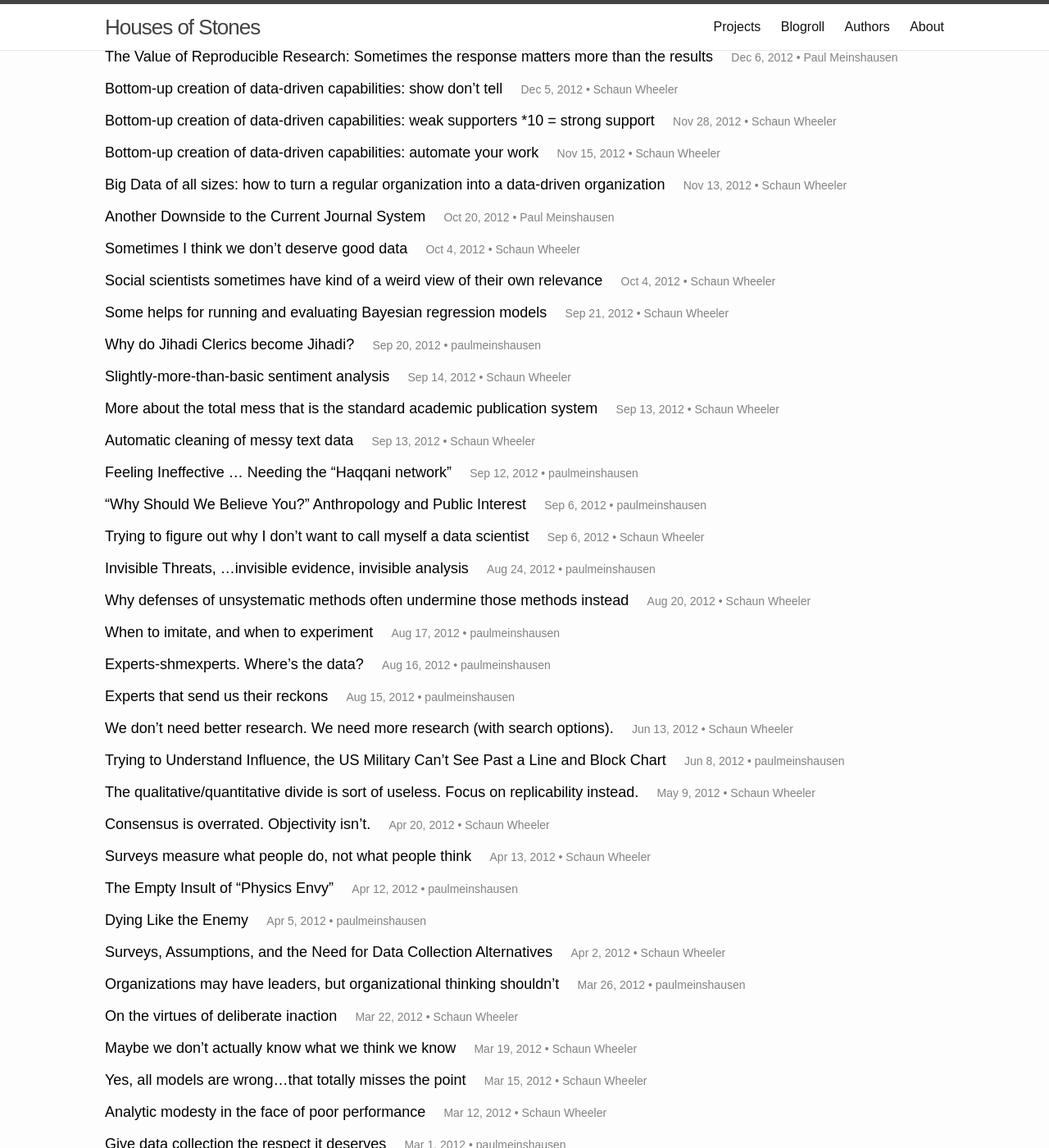
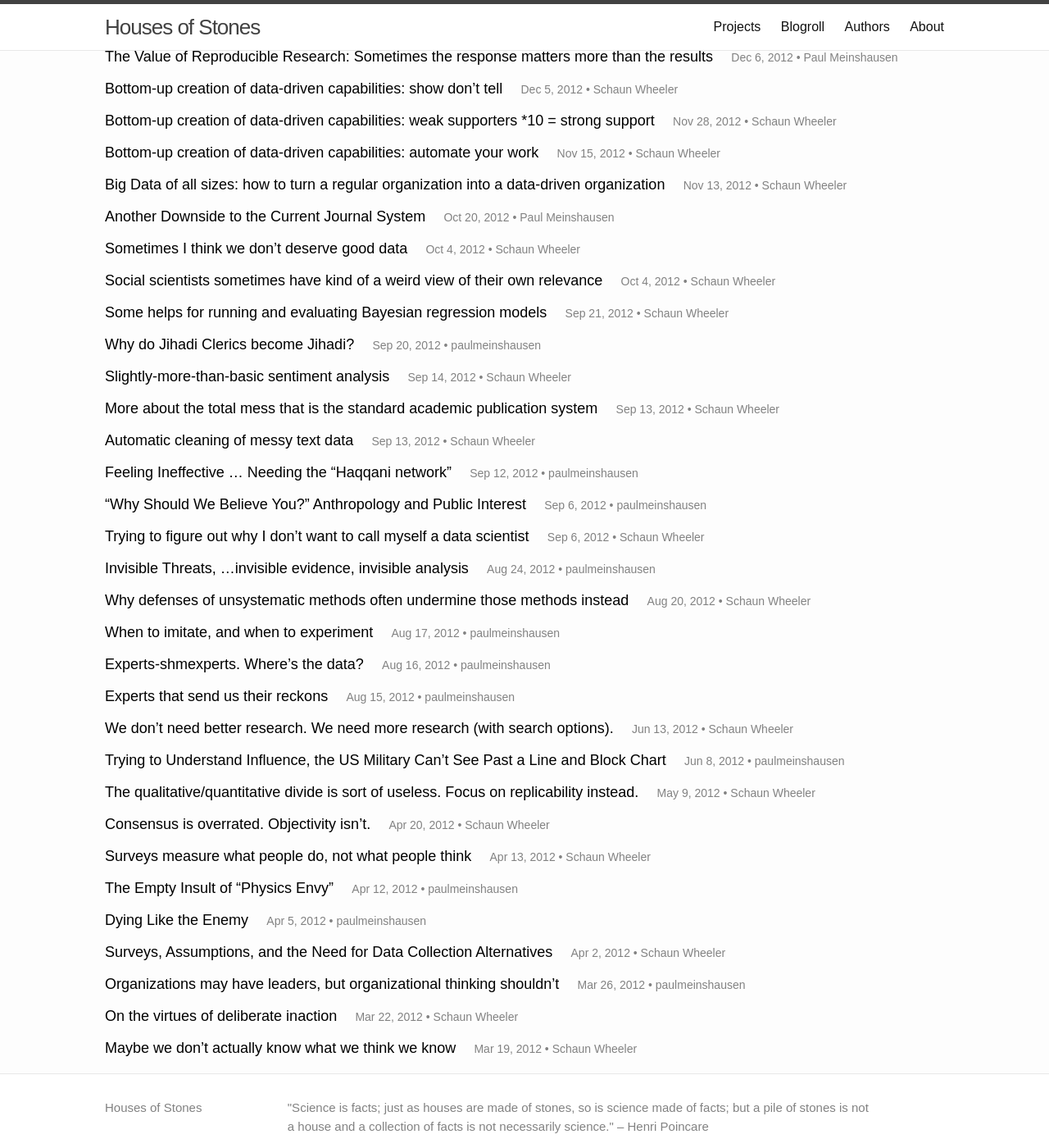
Before and after one commit to housesofstones/housesofstones.github.io, a Jekyll site: the page built from index.html, in a window 1280 px wide and 1400 px high, scrolled down 549 px. Shown: the whole window at 82% size. Built offline with Jekyll 4.4.1, drawn with Linux system fonts in a browser that asks for light colours; nearby versions of some CDN libraries.

Commit message:
Update hoscustom.css

```diff
--- a/css/hoscustom.css
+++ b/css/hoscustom.css
@@ -38,23 +38,10 @@ body {
     max-width: 80%;
 }
 
-html, body {height: 100%;}
-
-.page-content {
-    overflow:auto;
-	padding-bottom: 150px;}
-
 .site-footer {
-    position: relative;
-	margin-top: -150px; /* negative value of footer height */
-	height: 150px;
-	clear:both;}
-
-/*Opera Fix*/
-body:before {
-	content:"";
-	height:100%;
-	float:left;
-	width:0;
-	margin-top:-32767px;/
+    position: fixed;
+    height: 30px;
+    clear: both;
+    bottom: 0;
+    background-color: white;
 }
```
